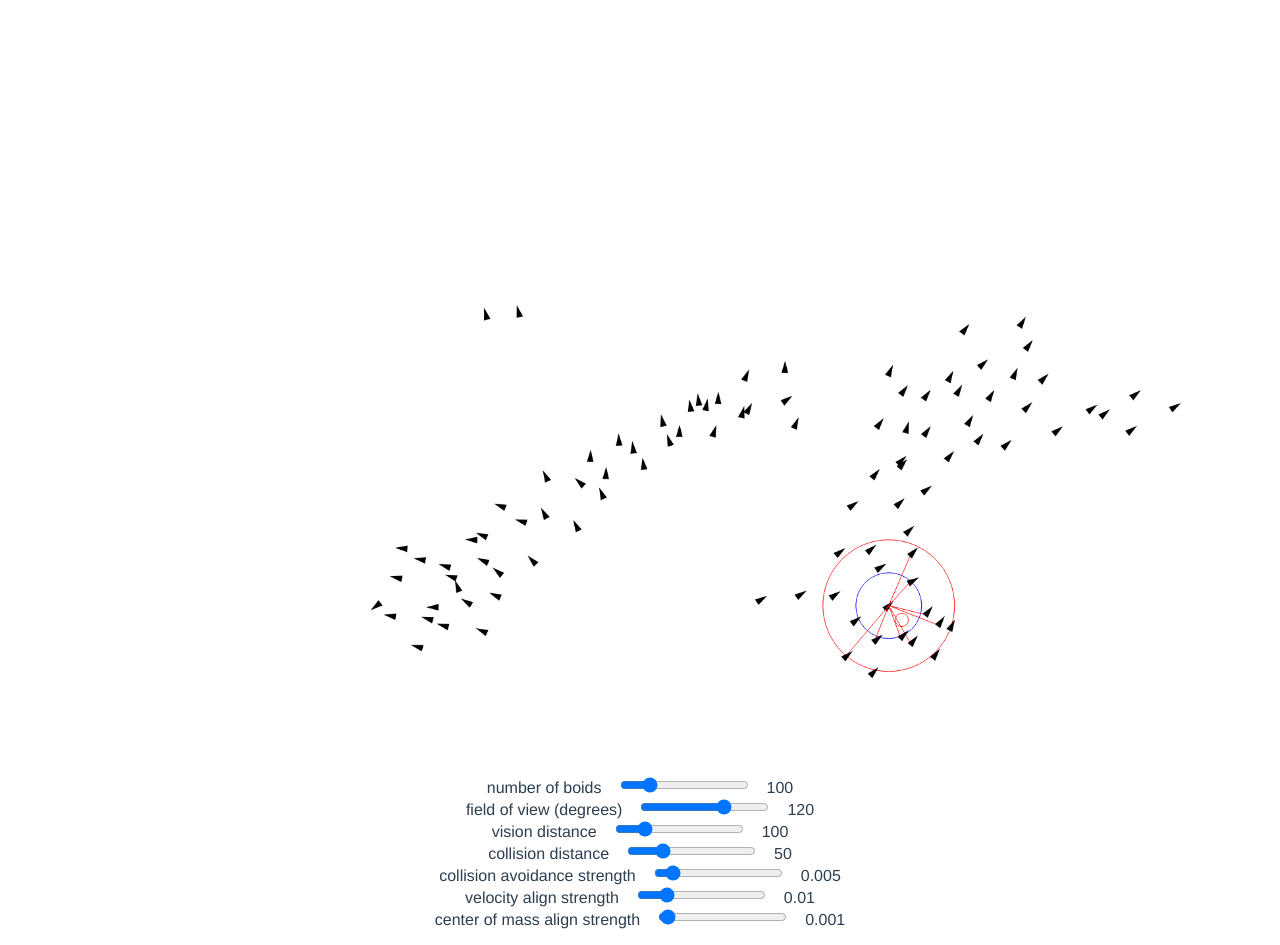
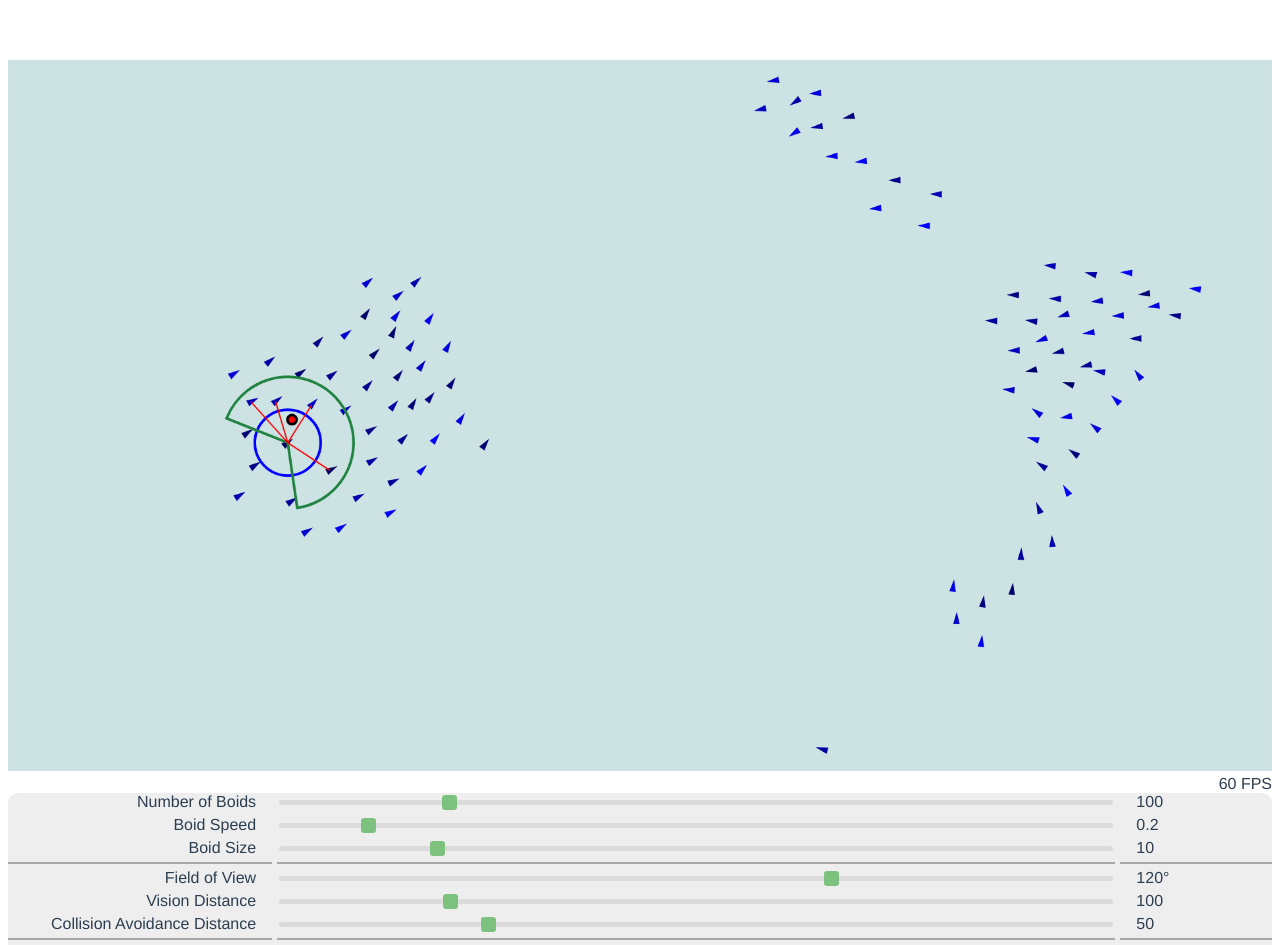
Before and after one commit to PhilipNelson5/Boids, a Vue app: page / in a window 1280 px wide. Shown: the top 945 px of the page. Built offline with nearby package versions, Linux system fonts and the light colour scheme.

Commit message:
Better controls, fixed field of view

```diff
--- a/src/components/Boids.vue
+++ b/src/components/Boids.vue
@@ -1,11 +1,15 @@
 <template>
   <div>
-    <div>
-      <canvas width="1920" height="1080" ref="main_canvas" id="main_canvas" />
-    </div>
-    <div class="container">
-      <div class="item">
-        <label for="num_boids">number of boids</label>
+    <div class="box">
+      <div>
+        <canvas width="1920" height="1080" ref="main_canvas" id="main_canvas" />
+      </div>
+      <p class="right">
+        {{ (fps_hist.reduce((a, b) => a + b) / fps_hist.length).toFixed(0) }}
+        FPS
+      </p>
+      <div class="container">
+        <label for="num_boids">Number of Boids</label>
         <input
           id="num_boids"
           type="range"
@@ -16,9 +20,32 @@
           v-model="num_boids"
         />
         <p>{{ num_boids }}</p>
-      </div>
-      <div class="item">
-        <label for="field_of_view_deg">field of view (degrees)</label>
+        <label for="speed">Boid Speed</label>
+        <input
+          id="speed"
+          type="range"
+          min="0"
+          max="2"
+          step=".01"
+          class="slider"
+          v-model="speed"
+        />
+        <p>{{ speed }}</p>
+        <label for="size">Boid Size</label>
+        <input
+          id="size"
+          type="range"
+          min="1"
+          max="50"
+          step="1"
+          class="slider"
+          v-model="boid_size"
+        />
+        <p>{{ boid_size }}</p>
+        <div class="bar" />
+        <div class="bar" />
+        <div class="bar" />
+        <label for="field_of_view_deg">Field of View</label>
         <input
           id="field_of_view_deg"
           type="range"
@@ -28,10 +55,8 @@
           class="slider"
           v-model="field_of_view_deg"
         />
-        <p>{{ field_of_view_deg }}</p>
-      </div>
-      <div class="item">
-        <label for="vision_dist">vision distance</label>
+        <p>{{ field_of_view_deg }}°</p>
+        <label for="vision_dist">Vision Distance</label>
         <input
           id="vision_dist"
           type="range"
@@ -42,9 +67,7 @@
           v-model="vision_dist"
         />
         <p>{{ vision_dist }}</p>
-      </div>
-      <div class="item">
-        <label for="collision_dist">collision distance</label>
+        <label for="collision_dist">Collision Avoidance Distance</label>
         <input
           id="collision_dist"
           type="range"
@@ -55,10 +78,11 @@
           v-model="collision_dist"
         />
         <p>{{ collision_dist }}</p>
-      </div>
-      <div class="item">
+        <div class="bar" />
+        <div class="bar" />
+        <div class="bar" />
         <label for="collision_avoidance_strength"
-          >collision avoidance strength</label
+          >Collision Avoidance Strength</label
         >
         <input
           id="collision_avoidance_strength"
@@ -70,9 +94,7 @@
           v-model="collision_avoidance_strength"
         />
         <p>{{ collision_avoidance_strength }}</p>
-      </div>
-      <div class="item">
-        <label for="velocity_align_strength">velocity align strength</label>
+        <label for="velocity_align_strength">Velocity Alignment Strength</label>
         <input
           id="velocity_align_strength"
           type="range"
@@ -83,10 +105,8 @@
           v-model="velocity_align_strength"
         />
         <p>{{ velocity_align_strength }}</p>
-      </div>
-      <div class="item">
-        <label for="center_of_mass_align_strength"
-          >center of mass align strength</label
+        <label for="center_of_mass_align_strength">
+          Center of Mass Alignment Strength</label
         >
         <input
           id="center_of_mass_align_strength"
@@ -99,6 +119,8 @@
         />
         <p>{{ center_of_mass_align_strength }}</p>
       </div>
+      <label for="color">Background Color</label>
+      <input id="color" type="color" v-model="background_color" />
     </div>
   </div>
 </template>
@@ -110,6 +132,9 @@ export default {
   name: "Boids",
   data() {
     return {
+      background_color: "#cde2e2",
+      id: 0,
+      fps_hist: [0, 0, 0, 0, 0, 0, 0, 0, 0, 0],
       prevTime: performance.now(),
       canvas: null,
       context: null,
@@ -122,7 +147,8 @@ export default {
         ],
       },
       boids: [],
-      speed: 0.4,
+      boid_size: 10,
+      speed: 0.2,
       num_boids: 100,
       vision_dist: 100,
       field_of_view_deg: 120,
@@ -141,12 +167,41 @@ export default {
     clear() {
       this.context.save();
       this.context.setTransform(1, 0, 0, 1, 0, 0);
-      this.context.clearRect(0, 0, this.canvas.width, this.canvas.height);
+      // this.context.fillStyle = "#ffecc7";
+      this.context.fillStyle = this.background_color;
+      this.context.fillRect(0, 0, this.canvas.width, this.canvas.height);
       this.context.restore();
+    },
+    fillCircle(center, radius, color) {
+      this.context.beginPath();
+      this.context.arc(center.x, center.y, radius, 0, 2 * Math.PI);
+      this.context.fillStyle = color;
+      this.context.fill();
     },
     drawCircle(center, radius, color) {
       this.context.beginPath();
       this.context.arc(center.x, center.y, radius, 0, 2 * Math.PI);
+      this.context.lineWidth = 4;
+      this.context.strokeStyle = color;
+      this.context.stroke();
+    },
+    drawFOV(center, radius, forward, angle, color) {
+      const start =
+        Math.atan(forward.y / forward.x) - (forward.x < 0 ? Math.PI : 0);
+      this.context.beginPath();
+      this.context.moveTo(
+        center.x + forward.x * radius,
+        center.y + forward.y * radius
+      );
+      this.context.arc(center.x, center.y, radius, start, start + angle, false);
+      this.context.lineTo(center.x, center.y);
+      this.context.moveTo(
+        center.x + forward.x * radius,
+        center.y + forward.y * radius
+      );
+      this.context.arc(center.x, center.y, radius, start, start - angle, true);
+      this.context.lineTo(center.x, center.y);
+      this.context.lineWidth = 4;
       this.context.strokeStyle = color;
       this.context.stroke();
     },
@@ -155,18 +210,22 @@ export default {
       this.context.moveTo(p1.x, p1.y);
       this.context.lineTo(p2.x, p2.y);
       this.context.strokeStyle = "#ff0000";
+      this.context.lineWidth = 2;
       this.context.stroke();
     },
-    drawPrimative({ verts }) {
+    drawPrimative({ verts }, color) {
       this.context.beginPath();
       this.context.moveTo(verts[0].x, verts[0].y);
       for (let i = 1; i < verts.length; ++i) {
         this.context.lineTo(verts[i].x, verts[i].y);
       }
+      this.context.fillStyle = color;
       this.context.fill();
     },
     update(dt) {
-      for(const boid of this.boids) {
+      this.fps_hist.shift();
+      this.fps_hist.push((1 / dt) * 1000);
+      for (const boid of this.boids) {
         /* --------------- */
         /* update velocity */
         /* --------------- */
@@ -174,8 +233,8 @@ export default {
         // Collision Detection
         const seen = [];
         if (boid.debug) boid.seen = [];
-        for(const other of this.boids){
-          if (boid == other) continue;
+        for (const other of this.boids) {
+          if (boid.id == other.id) continue;
           const x = boid.pos.x - other.pos.x;
           const y = boid.pos.y - other.pos.y;
           const d = Math.sqrt(x * x + y * y);
@@ -186,17 +245,18 @@ export default {
             x: other.pos.x - boid.pos.x,
             y: other.pos.y - boid.pos.y,
           };
-          const th = maths.angle_between(other_v, boid.pos);
+          const th = maths.angle_between(other_v, boid.vel);
 
           // other boid was seen
           if (th > this.field_of_view) continue;
+          // if (boid.debug) boid.seen.push({ x: other.pos.x, y: other.pos.y });
           if (boid.debug) boid.seen.push(other.pos);
 
           seen.push({ other, other_v, th, d });
         }
 
         // Collision Avoidance
-        for(const { other_v, th, d } of seen){
+        for (const { other_v, th, d } of seen) {
           if (d > this.collision_dist) continue;
 
           if (maths.cross_product(other_v, boid.vel) < 0) {
@@ -216,7 +276,7 @@ export default {
         const com = { x: 0, y: 0 };
         if (seen.length > 0) {
           const vel_avg = { x: 0, y: 0 };
-          for(const {other} of seen){
+          for (const { other } of seen) {
             vel_avg.x += other.vel.x;
             vel_avg.y += other.vel.y;
             com.x += other.pos.x;
@@ -276,25 +336,41 @@ export default {
     },
     render() {
       this.clear();
-      for(const boid of this.boids){
+      for (const boid of this.boids) {
         const th =
           Math.atan(boid.vel.y / boid.vel.x) - (boid.vel.x < 0 ? Math.PI : 0);
         this.drawPrimative(
           graphics.translatePrimitive(
             graphics.rotatePrimitive(
-              graphics.scalePrimitive(this.triangle, { x: 10, y: 10 }),
+              graphics.scalePrimitive(this.triangle, {
+                x: this.boid_size,
+                y: this.boid_size,
+              }),
               th
             ),
             boid.pos
-          )
+          ),
+          boid.color
         );
-        if (boid.debug) {
-          this.drawCircle(boid.pos, this.vision_dist, "#ff0000");
-          this.drawCircle(boid.pos, this.collision_dist, "#0000ff");
-          this.drawCircle(boid.com, 10, "#ff0000");
-          for(const pos of boid.seen){
-            this.drawLine(pos, boid.pos);
-          }
+      }
+      if (this.boids[0].debug) {
+        const boid = this.boids[0];
+        // this.drawCircle(boid.pos, this.vision_dist, "#ff0000");
+        this.drawCircle(boid.pos, this.collision_dist, "#0000ff");
+        if (boid.seen.length > 0) this.fillCircle(boid.com, 7, "#ff0000");
+        if (boid.seen.length > 0) this.drawCircle(boid.com, 7, "#000");
+        this.drawFOV(
+          boid.pos,
+          this.vision_dist,
+          boid.vel,
+          this.field_of_view,
+          "#1f823f"
+        );
+        for (const pos of boid.seen) {
+          const x = pos.x - boid.pos.x;
+          const y = pos.y - boid.pos.y;
+          const d = Math.sqrt(x * x + y * y);
+          if (d < this.vision_dist) this.drawLine(pos, boid.pos);
         }
       }
     },
@@ -305,57 +381,109 @@ export default {
       this.render();
       if (this.boids.length < this.num_boids) {
         const more = this.num_boids - this.boids.length;
+        const cs = maths.linear_spaced_array(100, 255, more);
         for (let i = 0; i < more; ++i) {
           this.boids.push({
             pos: { x: 100, y: 100 },
             vel: maths.random_vector(),
             debug: false,
+            color: `rgb(0,0,${cs[i]})`,
+            id: this.id++,
           });
         }
       }
       if (this.boids.length > this.num_boids) {
-        this.boids.splice(this.num_boids - 1);
+        this.boids.splice(this.num_boids);
       }
       requestAnimationFrame(this.loop);
     },
   },
   created() {
+    const cs = maths.linear_spaced_array(100, 255, this.num_boids);
     for (let i = 0; i < this.num_boids; ++i) {
       this.boids.push({
         pos: { x: 100, y: 100 },
         vel: maths.random_vector(),
         debug: false,
+        color: `rgb(0,0,${cs[i]})`,
+        id: this.id++,
       });
     }
     this.boids[0].debug = true;
   },
   mounted() {
     this.canvas = this.$refs.main_canvas;
-    this.context = this.$refs.main_canvas.getContext("2d");
+    this.context = this.$refs.main_canvas.getContext("2d", { alpha: false });
     requestAnimationFrame(this.loop);
   },
 };
 </script>
 
 <style lang="css" scoped>
+.container {
+  display: grid;
+  grid-template-columns: max-content auto 12%;
+  /* grid-auto-rows: 25px; */
+  grid-gap: 5px;
+  align-items: center;
+  background: #eee;
+  border-radius: 10px;
+}
+.container > label {
+  text-align: right;
+}
+.container > p {
+  text-align: left;
+}
+label {
+  margin-right: 1em;
+}
+p {
+  margin-top: 0px;
+  margin-bottom: 0px;
+  margin-left: 1em;
+}
+.slider {
+  -webkit-appearance: none;
+  height: 5px;
+  border-radius: 10px;
+  background: #d3d3d3;
+  outline: none;
+  opacity: 0.7;
+  -webkit-transition: 0.2s;
+  transition: opacity 0.2s;
+}
+.slider::-webkit-slider-thumb {
+  -webkit-appearance: none;
+  appearance: none;
+  width: 15px;
+  height: 15px;
+  border-radius: 20%;
+  background: #4caf50;
+  cursor: pointer;
+}
+.slider::-moz-range-thumb {
+  width: 15px;
+  height: 15px;
+  border-radius: 20%;
+  background: #4caf50;
+  cursor: pointer;
+}
+.slider:hover {
+  opacity: 1;
+}
+.box {
+  height: 100%;
+}
+.bar {
+  background: darkgray;
+  height: 2px;
+}
 canvas {
-  width: 100%;
+  max-width: 100%;
   height: auto;
 }
-p {
-  display: inline;
-}
-.container {
-  display: flex;
-  align-items: center;
-  align-content: stretch;
-  flex-wrap: wrap;
-}
-.item {
-  flex-basis: 100%;
-}
-label,
-p {
-  margin: 1em;
+.right {
+  text-align: right;
 }
 </style>
```
Also changed, not shown: src/scripts/maths.js (+10 -0 lines).
